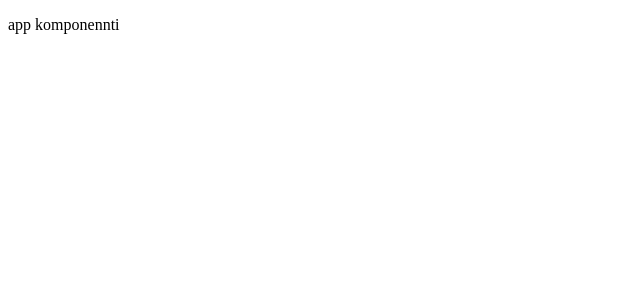
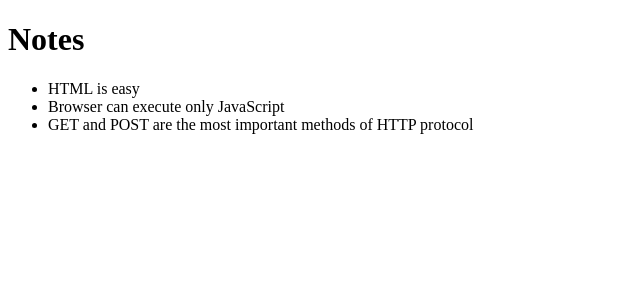
Before and after one commit to 1967cooder/ai-avusteinen-ohjelmistokehitys-, a React (Vite) app in the folder 02-ai-full-stack-open/osa2/07-ai-notes/: page / in a window 1280 px wide. Shown: the top 300 px of the page, without its empty margins (0-640 px from the left). Built offline with nearby package versions, Linux system fonts and the light colour scheme; data requests are answered from the project's data file.

Commit message:
07-ai-notes muistiinpanot tiedostosta db.js näkyvät nyt selaimella.

```diff
--- a/02-ai-full-stack-open/osa2/07-ai-notes/src/App.jsx
+++ b/02-ai-full-stack-open/osa2/07-ai-notes/src/App.jsx
@@ -1,9 +1,31 @@
 import "./App.css";
 
+import { useState, useEffect } from "react";
+import axios from "axios";
+import Note from "./components/Note";
+
 const App = () => {
+  const [notes, setNotes] = useState([]);
+  const [newNote, setNewNote] = useState("");
+  const [showAll, setShowAll] = useState(true);
+
+  useEffect(() => {
+    console.log("effect");
+    axios.get("http://localhost:3001/notes").then((response) => {
+      console.log("promise fulfilled");
+      setNotes(response.data);
+    });
+  }, []);
+  console.log("render", notes.length, "notes");
+
   return (
     <>
-      <p>app komponennti</p>
+      <h1>Notes</h1>
+      <ul>
+        {notes.map((note) => (
+          <Note key={note.id} note={note} />
+        ))}
+      </ul>
     </>
   );
 };
--- /dev/null
+++ b/02-ai-full-stack-open/osa2/07-ai-notes/src/components/Note.jsx
@@ -0,0 +1,9 @@
+const Note = ({ note }) => {
+  return (
+    <>
+      <li>{note.content}</li>
+    </>
+  );
+};
+
+export default Note;
--- a/02-ai-full-stack-open/osa2/07-ai-notes/src/main.jsx
+++ b/02-ai-full-stack-open/osa2/07-ai-notes/src/main.jsx
@@ -1,11 +1,4 @@
 import ReactDom from "react-dom/client";
 import App from "./App.jsx";
 
-import axios from "axios";
-
-axios.get("http://localhost:3001/notes").then((response) => {
-  const notes = response.data;
-  console.log(notes);
-});
-
 ReactDom.createRoot(document.getElementById("root")).render(<App />);
```
